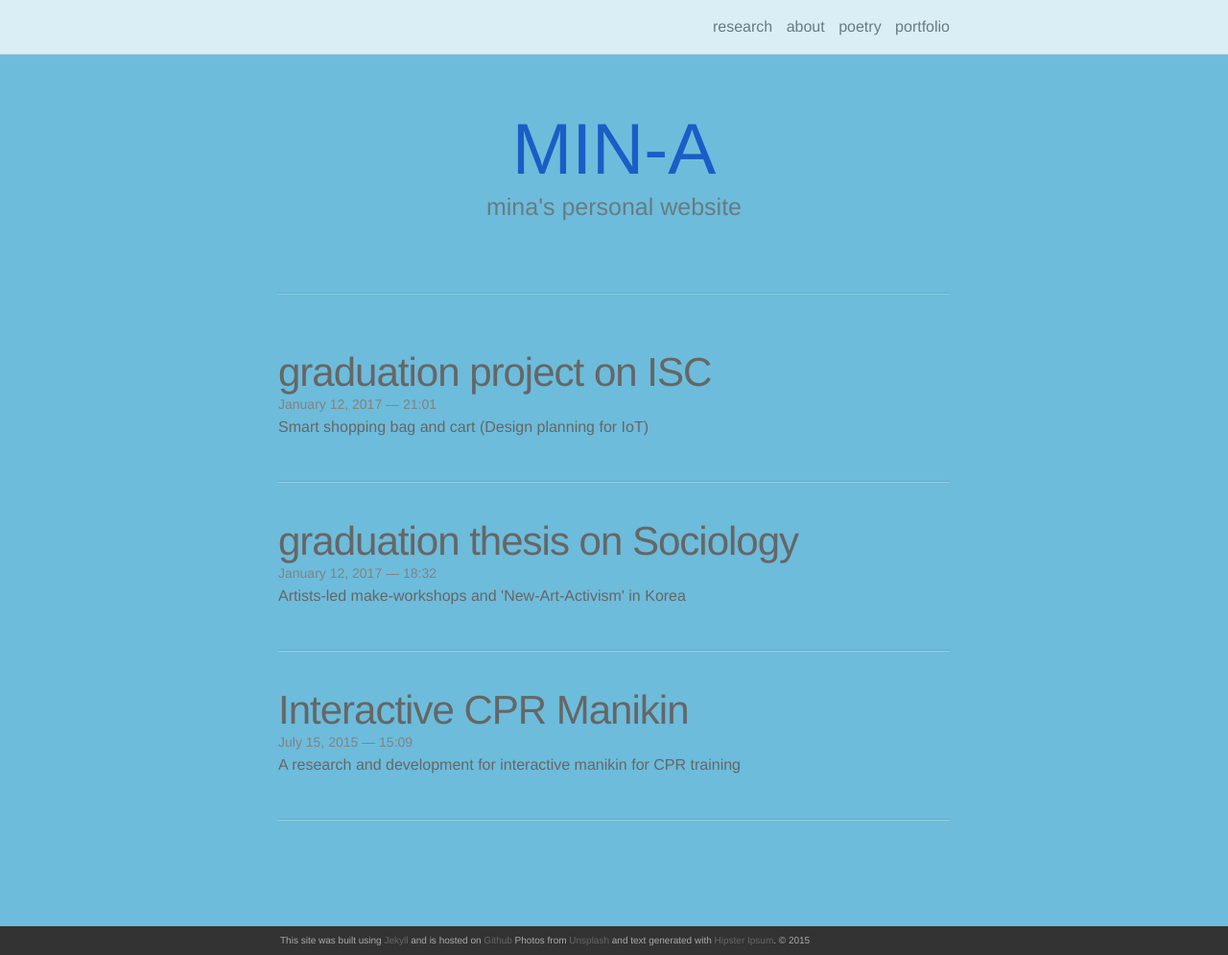
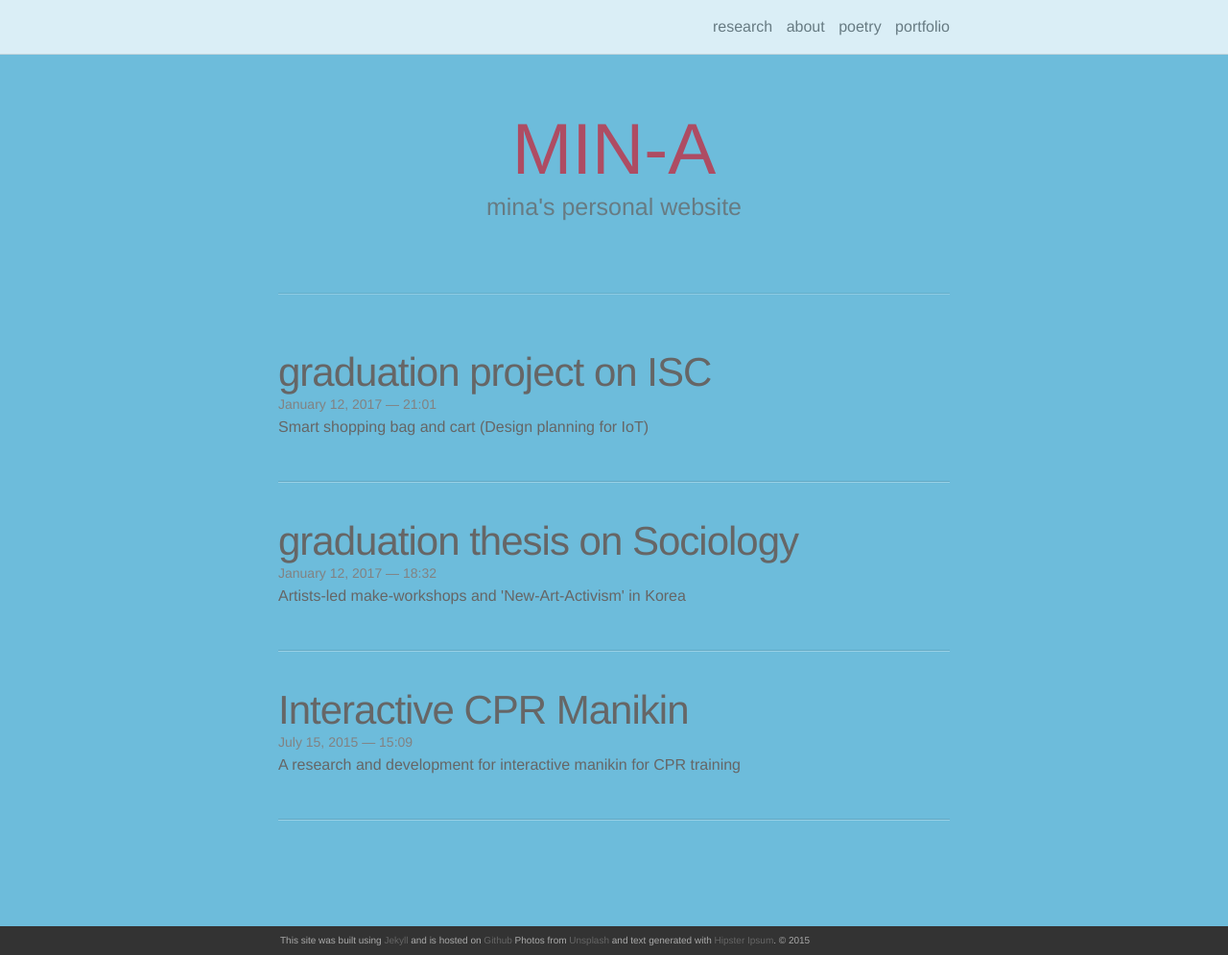
Before and after one commit to lucid2713/lucid2713.github.io, a Jekyll site: the page built from index.html, in a window 1280 px wide and 995 px high. Shown: the whole window at 96% size. Built offline with Jekyll 4.4.1, drawn with Linux system fonts in a browser that asks for light colours; nearby versions of some CDN libraries; the list of posts is cut into pages by our own code.

Commit message:
Update _base.scss

```diff
--- a/_sass/_base.scss
+++ b/_sass/_base.scss
@@ -24,7 +24,7 @@ $caption_font_size: 12px;
 $caption_color: #aaa;
 
 /* COLORS  */
-$red:  #FF3636;
+$red:  #c4273c;
 $orange: #F29105;
 $blue: #003EBF;
 $green: #11D68B;
@@ -37,7 +37,7 @@ $grey-color-light: #ddd;  /* navigation bar border */
 $text-color:     #666;
 
 /* Set theme color *************************/
-$theme-color:   $blue;
+$theme-color:   $red;
 
 
 /************************************************************/
```
